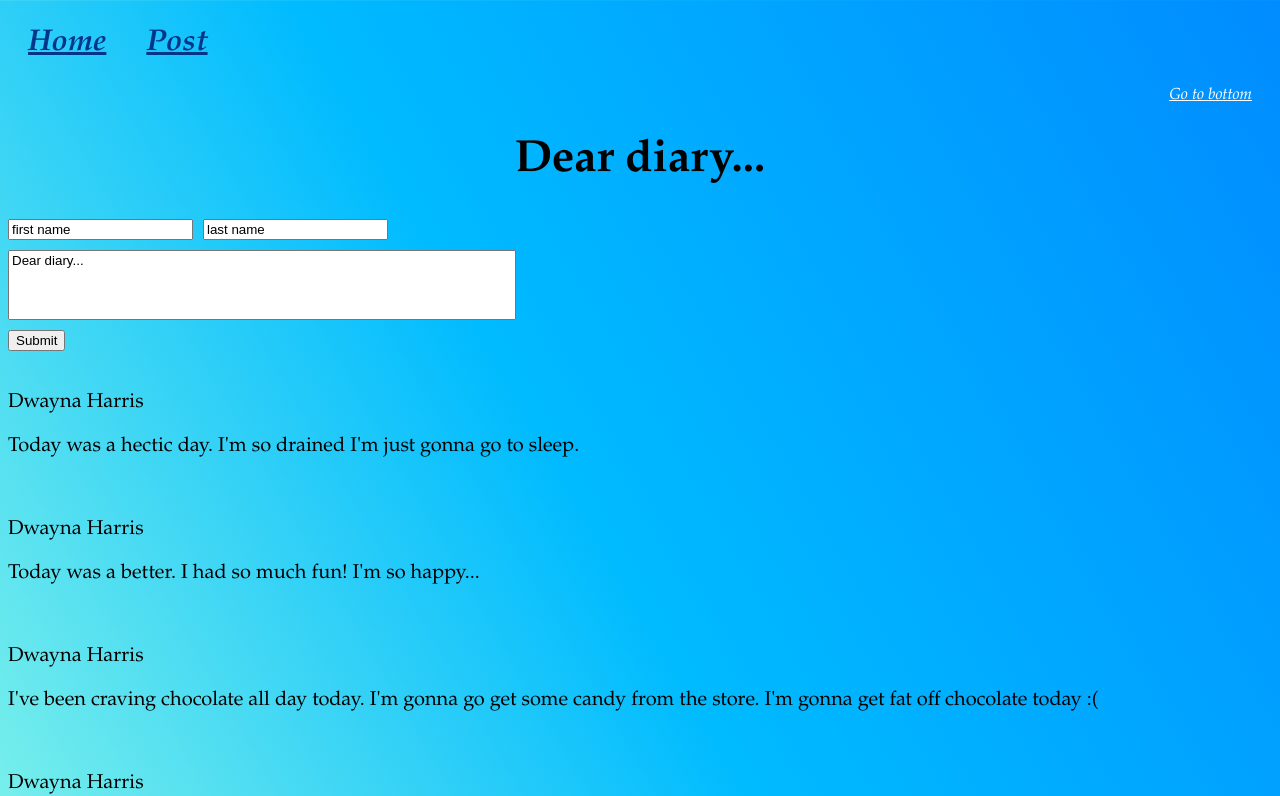
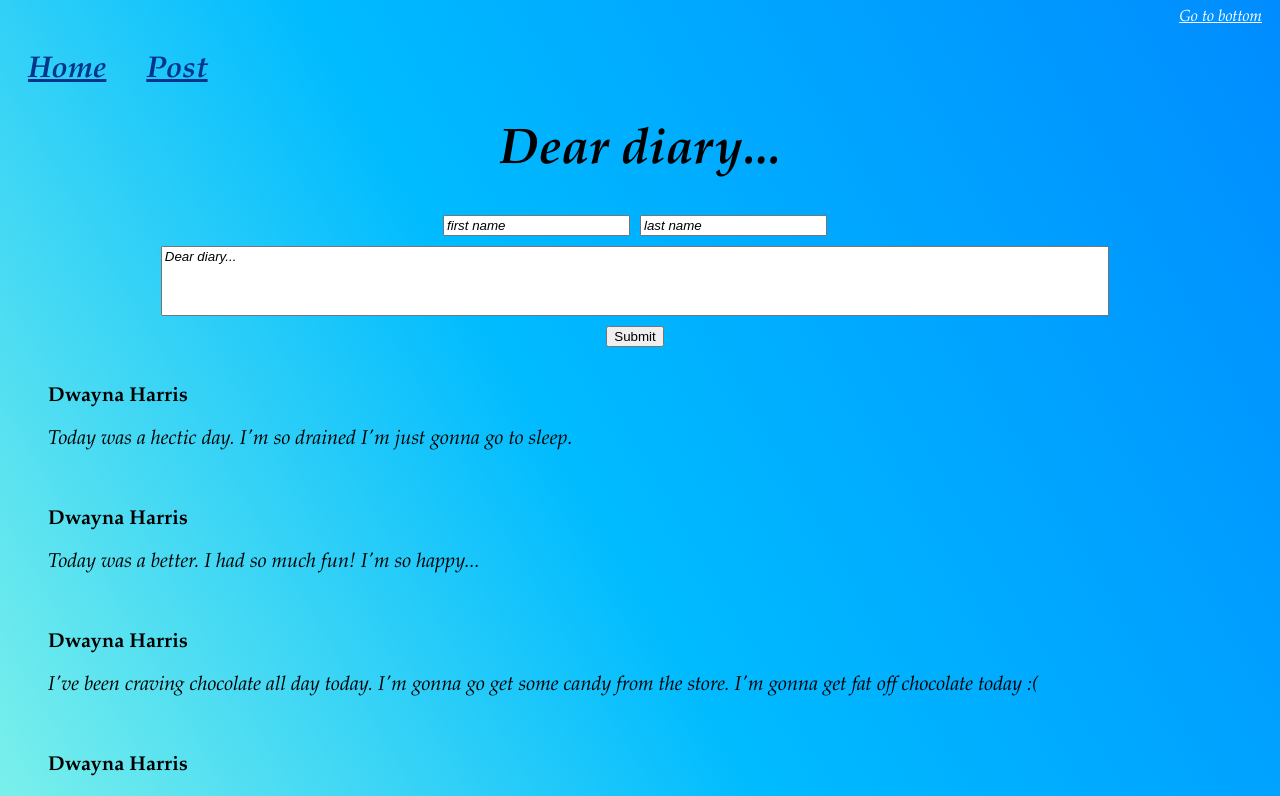
Before and after one commit to dwaynah123/flatiron-phase-2-react-project-front-end, a React (Vite) app: page /posts in a window 1280 px wide. Shown: the top 796 px of the page. Built offline with nearby package versions, Linux system fonts and the light colour scheme; data requests are answered from the project's data file.

Commit message:
formatted post page the way I want it

```diff
--- a/src/components/Footer.jsx
+++ b/src/components/Footer.jsx
@@ -3,9 +3,7 @@ const Footer = () => {
     return (
         <>
             <footer id="footer">
-                <nav>
                     <a href="#top"> Go to top </a>
-                </nav>
             </footer>
         </>
     )
--- a/src/components/Header.jsx
+++ b/src/components/Header.jsx
@@ -5,7 +5,6 @@ const Header = () => {
     return (
         <>
             <header>
-                <a href="#footer"> Go to bottom</a>
                 <h1>Dear diary...</h1>
             </header>
         </>
--- a/src/components/NavBar.jsx
+++ b/src/components/NavBar.jsx
@@ -4,11 +4,14 @@ import '../index.css';
 
 function NavBar() {
     return (
+        <>
+        <a href="#footer"> Go to bottom</a>
         <nav id="navbar">
             <NavLink id="navA" to="/">Home</NavLink>
 
             <NavLink id="navB" to="/posts">Post</NavLink>
         </nav>
+        </>
     );
 }
 
--- a/src/components/Posts.jsx
+++ b/src/components/Posts.jsx
@@ -20,7 +20,7 @@ function Posts() {
       <div key={info.id}>
         <br></br>
         <p id="name">{info.FirstName} {info.LastName} </p>
-        <p>{info.Text}</p>
+        <p id="diary">{info.Text}</p>
       </div>
   ))
 
--- a/src/index.css
+++ b/src/index.css
@@ -5,39 +5,54 @@ body {
     height: 100%;
     background-size: cover;
     font-family: "Garamond", serif;
-    margin-bottom: 80px;
+    margin-bottom: 65px;
     text-align: right;
 }
 
 a {
     color: white;
-    padding: 20px;
-    font-style: italic;
-
-
+    font-style: oblique;
+    padding-right: 10px;
 }
-header h1 {
+header {
     text-align: center;
-    font-size: 45px;
+    font-size: 25px;
+    font-style: oblique;
 }
 form {
-    text-align: left;
+    text-align: center;
+    margin-right: 10px;
 }
 
 p {
     text-align: left;
     font-size: 20px;
+    line-height: 22px;
+    margin-left: 40px;
 }
+
+#name{
+    font-weight: bold;
+}
+#diary{
+    font-style: oblique;
+}
+
 #first{
     margin-right: 10px;
+    font-style: italic;
+}
+
+#last{
+    font-style: italic;
 }
 
 #textbox{
     margin: 10px 0 10px 0;
     padding-bottom: 50px;
-    width: 500px;
+    width: 75%;
     text-align: left;
-
+    font-style: italic;
 }
 
 #home {
@@ -51,8 +66,8 @@ p {
 #navbar {
     font-size: 30px;
     margin: 25px 0 25px 0;
+    text-align: left;
     font-weight: bolder;
-    text-align: left;
 }
 #navA {
     padding: 20px;
```
